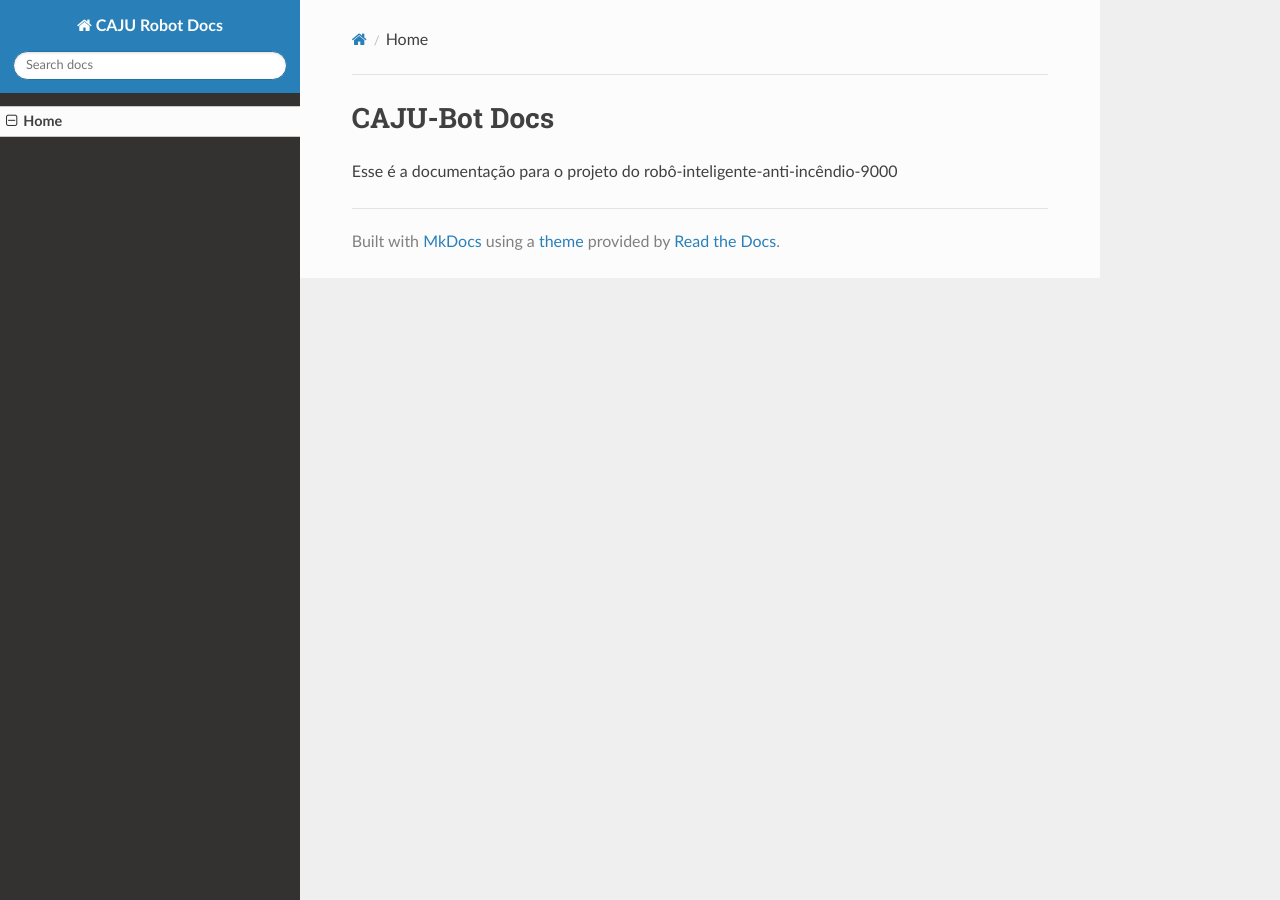
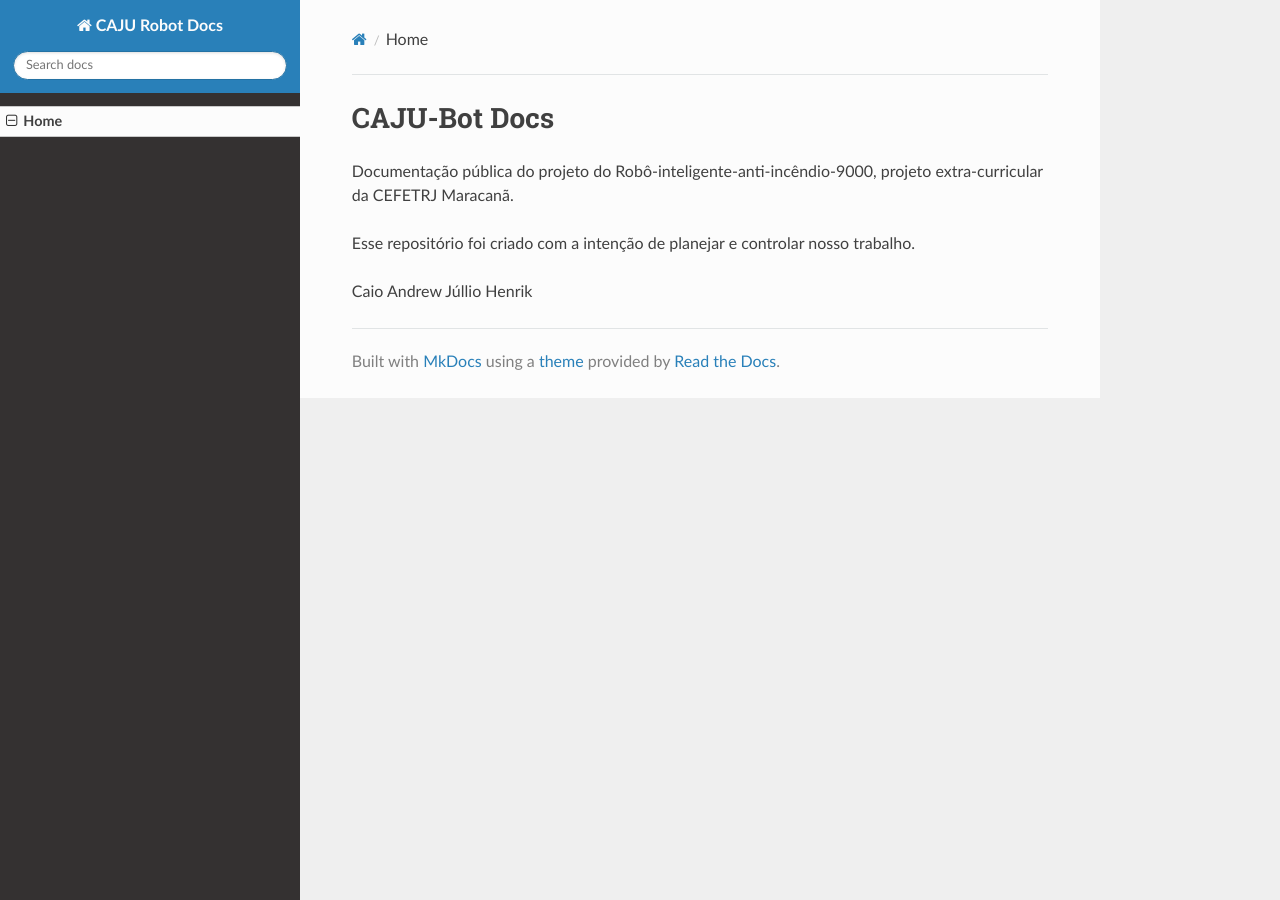
Before and after one commit to julliohenrik/caju-bot-docs, an MkDocs documentation site: the page built from docs/index.md, in a window 1280 px wide. Built offline with MkDocs 1.6.1, drawn with Linux system fonts in a browser that asks for light colours.

Commit message:
index init

```diff
--- a/docs/index.md
+++ b/docs/index.md
@@ -1,3 +1,8 @@
 # CAJU-Bot Docs
 
-Esse é a documentação para o projeto do robô-inteligente-anti-incêndio-9000
+Documentação pública do projeto do Robô-inteligente-anti-incêndio-9000, projeto extra-curricular da CEFETRJ Maracanã.
+
+Esse repositório foi criado com a intenção de planejar e controlar nosso trabalho.
+
+Caio Andrew
+Júllio Henrik
```
Also changed, not shown: README.md (+10 -2 lines).
